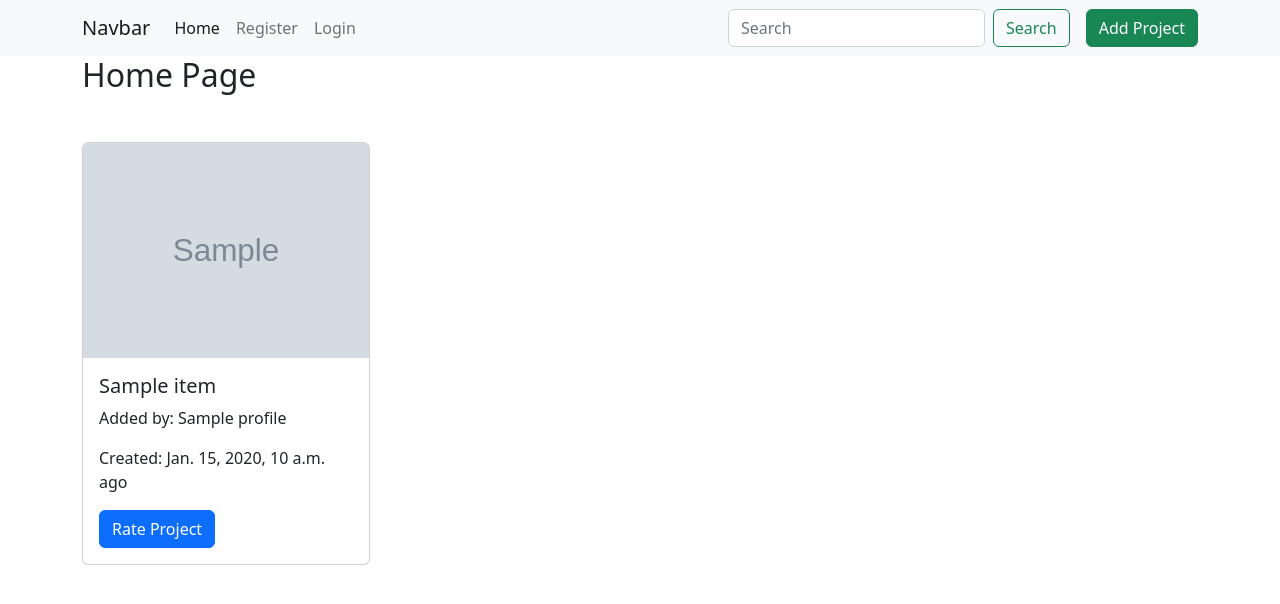
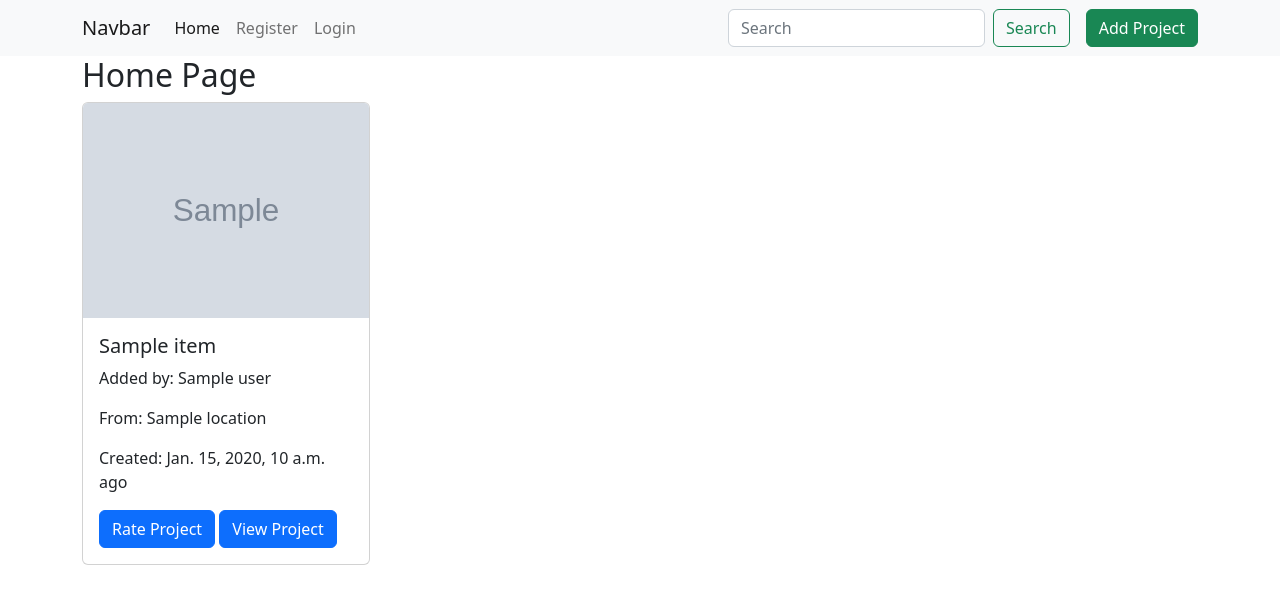
Before and after one commit to bignimz/dev-awwards, a Django app: page / in a window 1280 px wide. Shown: the top 604 px of the page. Run offline with Django 3.2, Linux system fonts and the light colour scheme; tables that the repository leaves empty hold one stand-in row (values such as "Sample post"); grey boxes marked "Sample" are stand-in pictures; a database or web service that is not in the repository returns one stand-in record (values such as "Sample title"); data that the repository does not hold is empty.

Commit message:
created a index template for the landing page

```diff
--- a/awwards/templates/index.html
+++ b/awwards/templates/index.html
@@ -1,15 +1,23 @@
 {% extends "base.html" %} {% block content %}
 <h2>Home Page</h2>
-
-<div class="projects d-flex g-2 justify-content-between mt-5">
+{% if message %}
+  <div>{{message}}</div>
+{% endif %}
+<div class="projects row row-cols-1 row-cols-md-2 g-4" mt-5">
   {% for project in projects %}
-  <div class="card" style="width: 18rem">
-    <img src="{{project.image}}" class="card-img-top" alt="..." />
-    <div class="card-body">
-      <h5 class="card-title">{{project.title}}</h5>
-      <p class="card-text">Added by: {{project.profile.name}}</p>
-      <p class="card-text">Created: {{project.date}} ago</p>
-      <a href="#" class="btn btn-primary">Rate Project</a>
+  <div class="col">
+    <div class="card" style="width: 18rem">
+      <img src="{{project.image}}" class="card-img-top" alt="..." />
+      <div class="card-body">
+        <h5 class="card-title">{{project.title}}</h5>
+        <p class="card-text">Added by: {{project.user}}</p>
+        <p>From: {{project.location}}</p>
+        <p class="card-text">Created: {{project.posted}} ago</p>
+        <a href="{% url 'project-details' project.id %}" class="btn btn-primary">Rate Project</a>
+        <a href="{{project.link}}" class="btn btn-primary" target="_blank"
+          >View Project</a
+        >
+      </div>
     </div>
   </div>
 
```
